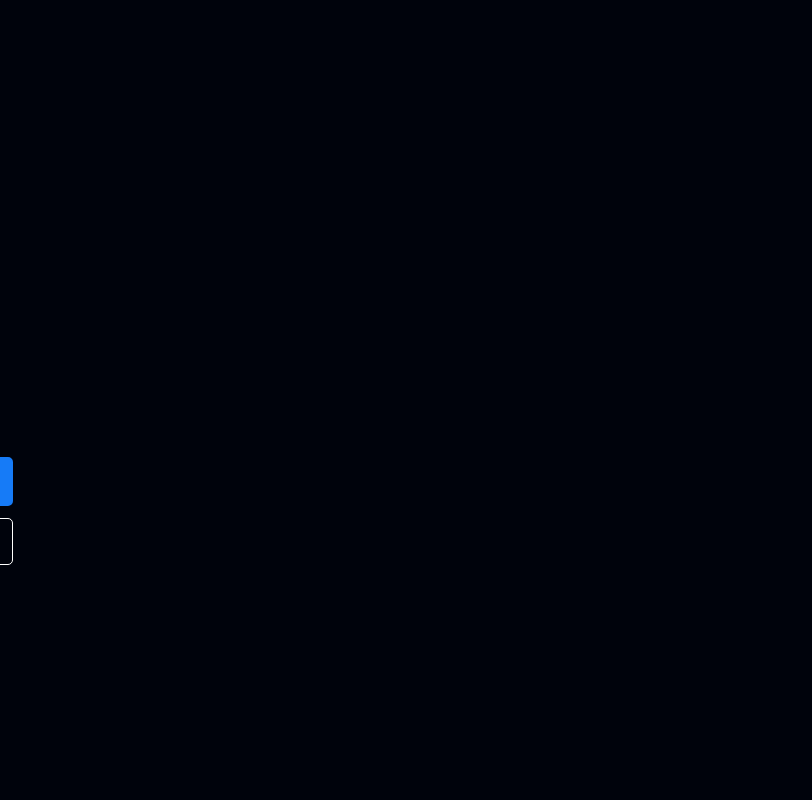
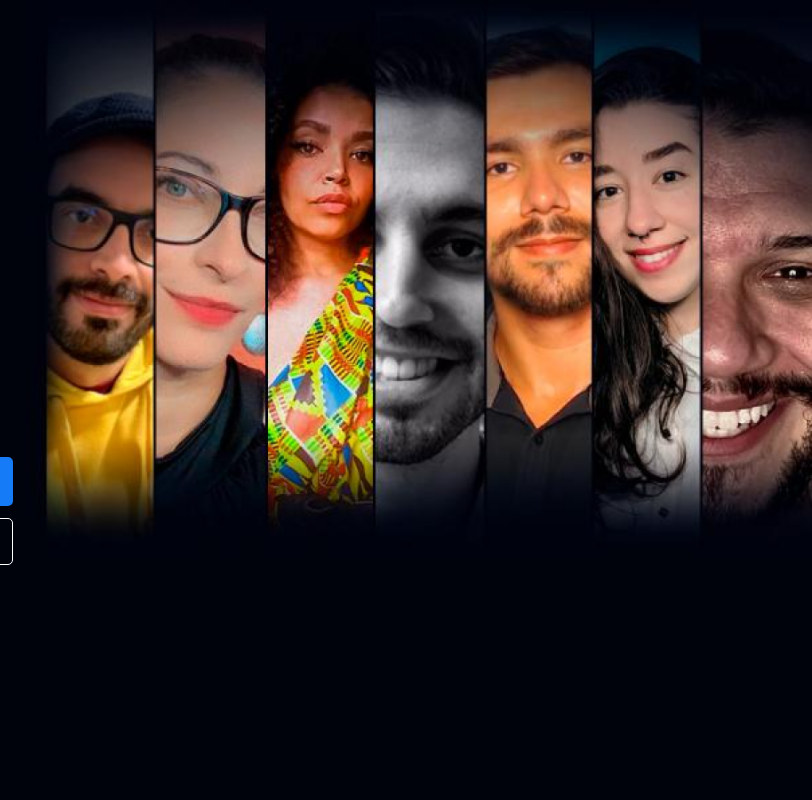
Before and after one commit to luisa4002/trabalho.final, a plain HTML site: page index.html in a window 1280 px wide. Shown: the top 800 px of the page, 468-1280 px from the left. Drawn offline with Linux system fonts and the light colour scheme.

```diff
--- a/style.css
+++ b/style.css
@@ -19,7 +19,7 @@ body {
     display: flex;
     align-items: center;
     padding: 5% 5.5%;
-    background-image: url("imagens/Background.png");
+    background-image: url("Background.png");
     background-size: 100% auto;
     background-position: center top;
     background-repeat: no-repeat;
```
